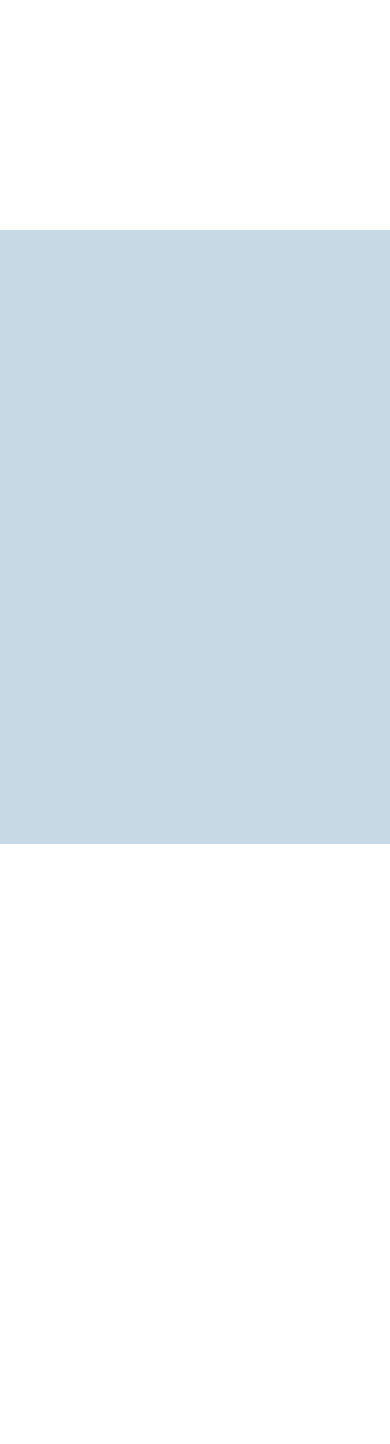
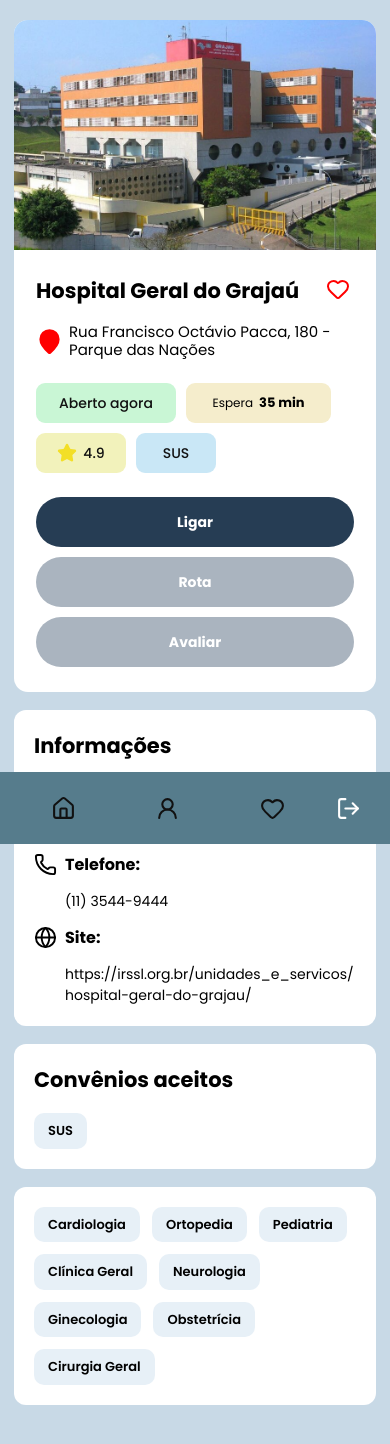
Before and after one commit to DevC0re/Front-TCC, a React (Vite) app: page /hospital/1 in a window 390 px wide. Shown: the top 1444 px of the page. Before the commit the page ends 844 px from the top, so only its background shows below. Built offline with nearby package versions, Linux system fonts and the light colour scheme; sample sign-in values are in the browser's storage.

Commit message:
feat: Enhance HospitalProfilePage layout and add dynamic hospital information display

```diff
--- a/src/pages/HospitalProfilePage/HospitalProfilePage.module.scss
+++ b/src/pages/HospitalProfilePage/HospitalProfilePage.module.scss
@@ -1,31 +1,270 @@
 @use "../../style/utils/variables" as *;
+.body {
+  width: 100%;
+  min-height: 100vh;
 
-.body{
   display: flex;
-  min-height: 100vh;
+
   background-color: $sky-blue;
-  flex-direction: row-reverse;
 }
 
-.hospitalCard{
-    background-color: white;
-    width: 60%;
+.main {
+  flex: 1;
+  min-width: 0;
+
+  width: 100%;
+  max-width: 1607px;
+
+  margin: 0 auto;
+  padding: 60px 64px;
+
+  box-sizing: border-box;
+
+  display: flex;
+  flex-direction: column;
+
+  gap: 32px;
 }
-.cardInformation{
 
+/* =========================
+   SEGUNDA LINHA
+========================= */
+
+.cardWrapper {
+  width: 100%;
+
+  display: grid;
+  grid-template-columns: 1.1fr 1fr;
+
+  gap: 40px;
 }
-.cardWrapper{
 
+/* =========================
+   INFORMAÇÕES
+========================= */
+
+.informationsBox {
+  min-height: 247px;
+
+  padding: 28px;
+
+  box-sizing: border-box;
+
+  display: grid;
+  grid-template-columns: auto auto 1fr;
+  align-items: center;
+
+  column-gap: 8px;
+  row-gap: 14px;
+
+  background-color: white;
+
+  border-radius: 10px;
+
+  h1 {
+    grid-column: 1 / -1;
+
+    margin: 0 0 4px;
+
+    font-size: 24px;
+  }
+
+  h2 {
+    margin: 0;
+
+    font-size: 18px;
+  }
+
+  p {
+    margin: 0;
+
+    min-width: 0;
+
+    font-size: 15px;
+
+    overflow-wrap: anywhere;
+  }
+
+  svg {
+    width: 23px;
+    height: 23px;
+  }
 }
-.informationsBox{
-    background-color: white;
-    height: 230px;
-    width: 800px;
 
+/* =========================
+   CONVÊNIOS
+========================= */
+
+.agreementBox {
+  min-height: 247px;
+
+  padding: 28px;
+
+  box-sizing: border-box;
+
+  display: flex;
+  align-content: flex-start;
+
+  flex-wrap: wrap;
+
+  gap: 12px;
+
+  background-color: white;
+
+  border-radius: 10px;
+
+  h1 {
+    width: 100%;
+
+    margin: 0 0 6px;
+
+    font-size: 24px;
+  }
+
+  p {
+    margin: 0;
+
+    padding: 10px 18px;
+
+    background-color: #e7f0f7;
+
+    border-radius: 10px;
+
+    font-size: 14px;
+    font-weight: 600;
+  }
 }
-.agreementBox{
 
+/* =========================
+   ESPECIALIDADES
+========================= */
+
+.specialtyBox {
+  width: 100%;
+  min-height: 180px;
+
+  padding: 28px;
+
+  box-sizing: border-box;
+
+  display: flex;
+  align-content: flex-start;
+
+  flex-wrap: wrap;
+
+  gap: 12px;
+
+  background-color: white;
+
+  border-radius: 10px;
+
+  h1 {
+    width: 100%;
+
+    margin: 0 0 6px;
+
+    font-size: 24px;
+  }
+
+  p {
+    margin: 0;
+
+    padding: 10px 20px;
+
+    background-color: #e7f0f7;
+
+    border-radius: 10px;
+
+    font-size: 14px;
+    font-weight: 600;
+  }
 }
-.specialtyBox{
 
+/* ==========================================
+   DESKTOP MENOR
+========================================== */
+
+@media (max-width: 1200px) {
+
+  .main {
+    padding: 40px;
+    gap: 26px;
+  }
+
+  .cardWrapper {
+    gap: 26px;
+  }
 }
+
+/* ==========================================
+   TABLET
+========================================== */
+
+@media (max-width: 900px) {
+  .main {
+    padding: 30px 24px;
+  }
+
+  .cardWrapper {
+    grid-template-columns: 1fr;
+  }
+
+  .informationsBox,
+  .agreementBox {
+    min-height: auto;
+  }
+}
+
+/* ==========================================
+   MOBILE
+========================================== */
+
+@media (max-width: 1050px) {
+  .main {
+    padding: 20px 14px 100px;
+    gap: 18px;
+  }
+
+  .cardWrapper {
+    gap: 18px;
+  }
+
+  .informationsBox,
+  .agreementBox,
+  .specialtyBox {
+    padding: 20px;
+
+    border-radius: 12px;
+  }
+
+  .informationsBox {
+    grid-template-columns: auto 1fr;
+
+    h1 {
+      font-size: 21px;
+    }
+
+    h2 {
+      font-size: 16px;
+    }
+
+    p {
+      grid-column: 2;
+
+      font-size: 14px;
+    }
+  }
+
+  .agreementBox,
+  .specialtyBox {
+    h1 {
+      font-size: 21px;
+    }
+
+    p {
+      padding: 8px 14px;
+
+      font-size: 13px;
+    }
+  }
+}
--- a/src/pages/HospitalProfilePage/index.tsx
+++ b/src/pages/HospitalProfilePage/index.tsx
@@ -1,31 +1,85 @@
 import s from "./HospitalProfilePage.module.scss";
 import { HospitalCard } from "../../components/HospitalCard";
+import { useNavigate, useParams } from "react-router-dom";
 import { Hospitals } from "../../data/Hospital";
 import { Clock, Globe, Phone } from "lucide-react";
+import { ComingSoon } from "../../components/ComingSoon";
+import { Navbar } from "../../components/Navbar";
 
 export function HospitalProfilePage() {
-  const chosenHospital = Hospitals.find((Hospital) => Hospital.id === 1);
+  const { id } = useParams();
+  const chosenHospital = Hospitals.find((hospital) => hospital.id === Number(id));
 
-  console.log(chosenHospital);
+
+  const navigate = useNavigate()
+
+
   return (
+    <>
+      <ComingSoon
+        isOpen={chosenHospital === undefined}
+        onClose={() => navigate("/home")}
+      />
       <div className={s.body}>
+        <Navbar/>
+
         <div className={s.main}>
+
+          {chosenHospital && (<HospitalCard {...chosenHospital}
+          variant="profile"
+          waitingTime={chosenHospital.waitingTime}
+          />
+          )
+          }
 
 
           <div className={s.cardWrapper}>
 
+
+            {chosenHospital &&
+              (
                 <div className={s.informationsBox}>
                   <h1>Informações</h1>
-            <Clock/> <h2>Horário:</h2> <p>Atendimento 24 horas</p>
-            <Phone/> <h2>Telefone:</h2> <p>(11) 2151-1233</p>
-            <Globe/> <h2>Site:</h2> <p>https://www.einstein.br/n</p>
+
+                  <Clock />
+                  <h2>Horário:</h2>
+                  <p>{chosenHospital.openingHours}</p>
+
+                  <Phone />
+                  <h2>Telefone:</h2>
+                  <p>{chosenHospital.phone}</p>
+                  <Globe />
+                  <h2>Site:</h2>
+                  <p>{chosenHospital.site}</p>
                 </div>
 
-          <div className={s.agreementBox}></div>
+              )
+
+            }
+
+            {chosenHospital && (
+              <div className={s.agreementBox}>
+                <h1>Convênios aceitos</h1>
+                {chosenHospital.agreements.map((agreement) => (
+                  <p key={agreement}>{agreement} </p>
+                ))}
+
               </div>
 
-        <div className={s.specialtyBox}></div>
+            )}
+          </div>
+          {chosenHospital && (
+
+            <div className={s.specialtyBox}>
+
+              {chosenHospital.specialties.map((specialty) => (
+                <p key={specialty}>{specialty}</p>
+              ))}
+
+            </div>
+          )}
         </div>
       </div>
+    </>
   );
 }
```
Lines whose indentation alone changed are shown as unchanged.
